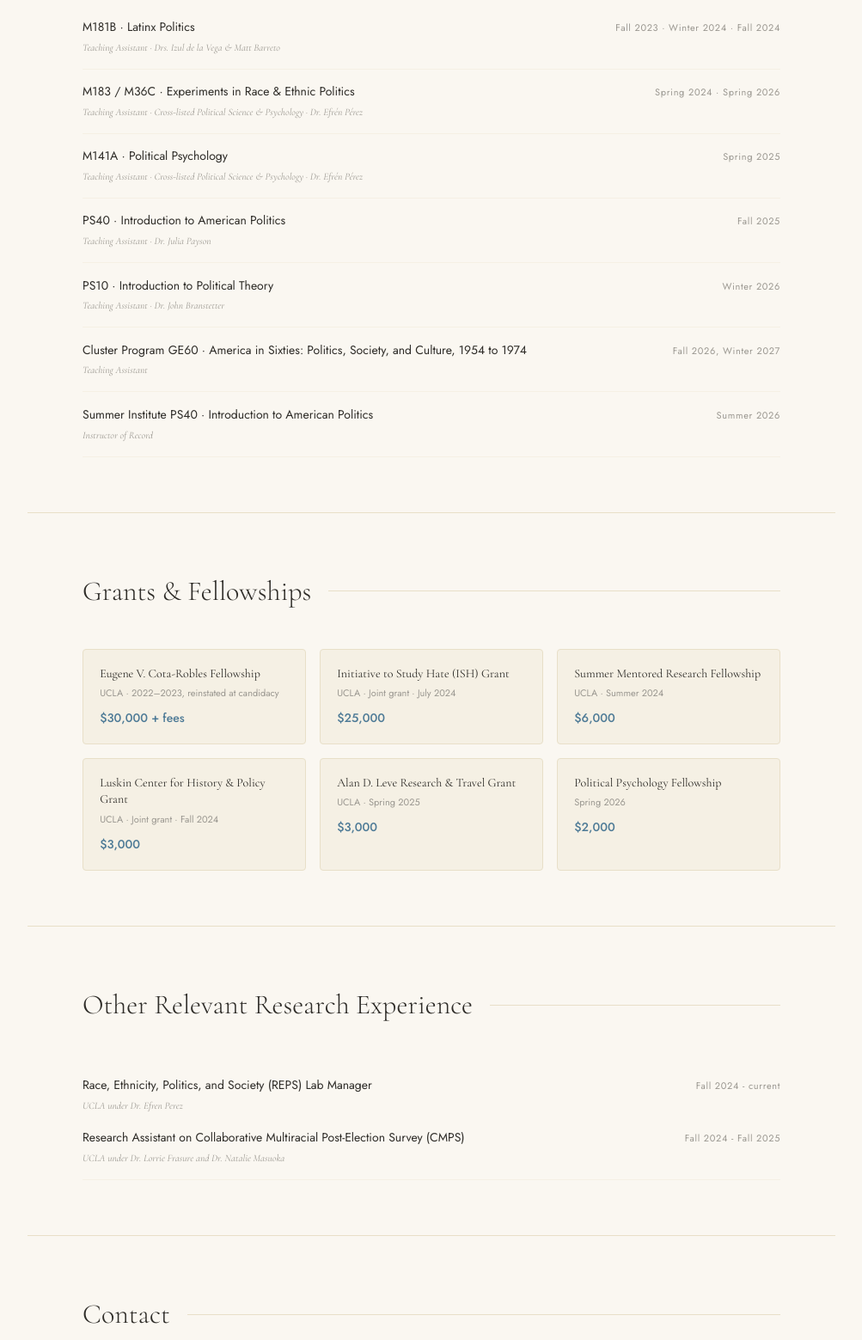
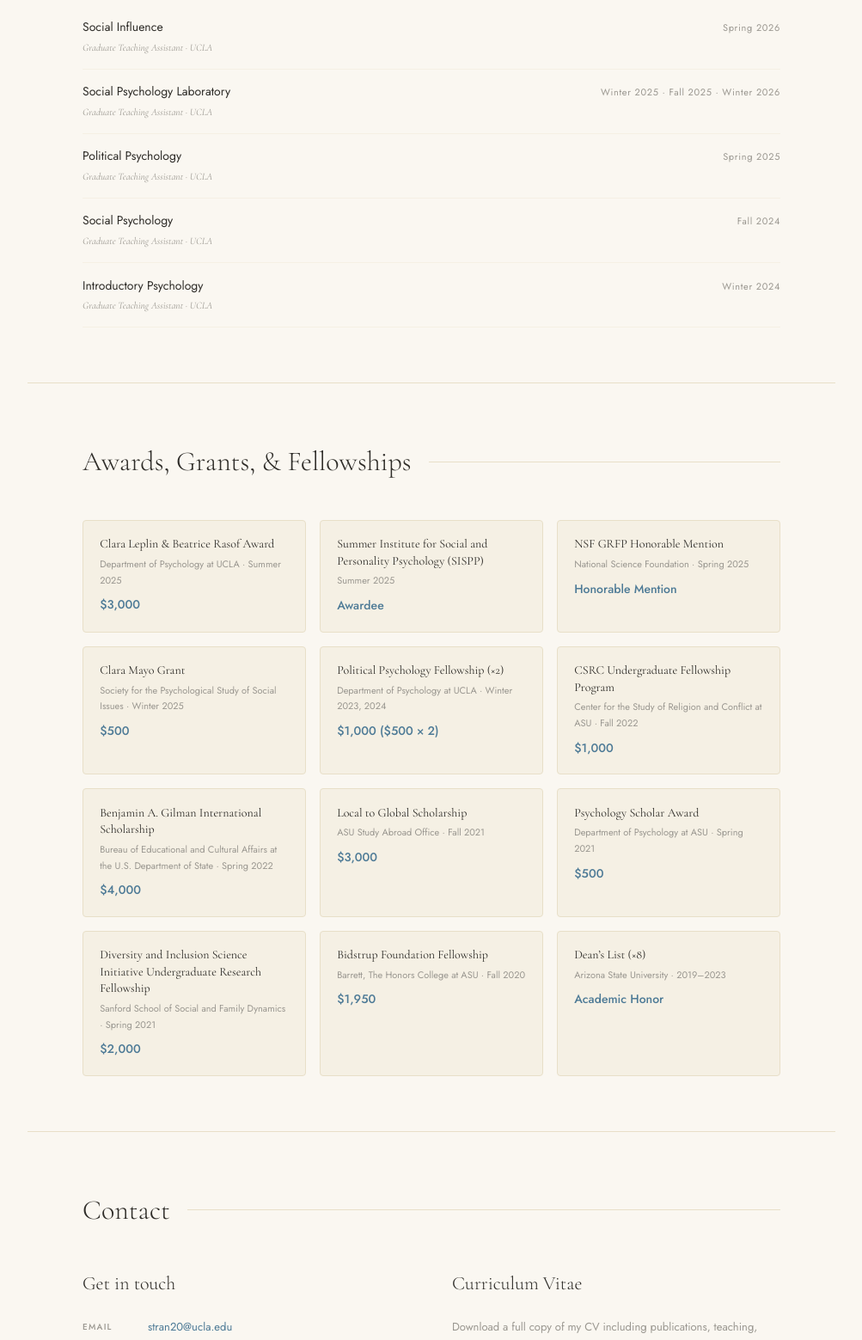
Before and after one commit to transydney9/sydneytran, a plain HTML site: page index.html in a window 1280 px wide. Shown: the part 2020-3579 px from the top of the page at 86% size, without its empty margins (138-1141 px from the left). Drawn offline with nearby package versions, Linux system fonts and the light colour scheme.

Commit message:
Update index.html

```diff
--- a/index.html
+++ b/index.html
@@ -616,112 +616,112 @@
 
     <div class="teach-item">
       <div>
-          <div class="teach-name">M181B · Latinx Politics</div>
-          <div class="teach-sub">Teaching Assistant · Drs. Izul de la Vega &amp; Matt Barreto</div>
+        <div class="teach-name">Social Influence</div>
+        <div class="teach-sub">Graduate Teaching Assistant · UCLA</div>
       </div>
-        <div class="teach-term">Fall 2023 · Winter 2024 · Fall 2024</div>
+      <div class="teach-term">Spring 2026</div>
     </div>
+
     <div class="teach-item">
       <div>
-          <div class="teach-name">M183 / M36C · Experiments in Race &amp; Ethnic Politics</div>
-          <div class="teach-sub">Teaching Assistant · Cross-listed Political Science &amp; Psychology · Dr. Efrén Pérez</div>
+        <div class="teach-name">Social Psychology Laboratory</div>
+        <div class="teach-sub">Graduate Teaching Assistant · UCLA</div>
       </div>
-        <div class="teach-term">Spring 2024 · Spring 2026</div>
+      <div class="teach-term">Winter 2025 · Fall 2025 · Winter 2026</div>
     </div>
+
     <div class="teach-item">
       <div>
-          <div class="teach-name">M141A · Political Psychology</div>
-          <div class="teach-sub">Teaching Assistant · Cross-listed Political Science &amp; Psychology · Dr. Efrén Pérez</div>
+        <div class="teach-name">Political Psychology</div>
+        <div class="teach-sub">Graduate Teaching Assistant · UCLA</div>
       </div>
       <div class="teach-term">Spring 2025</div>
     </div>
+
     <div class="teach-item">
       <div>
-          <div class="teach-name">PS40 · Introduction to American Politics</div>
-          <div class="teach-sub">Teaching Assistant · Dr. Julia Payson</div>
+        <div class="teach-name">Social Psychology</div>
+        <div class="teach-sub">Graduate Teaching Assistant · UCLA</div>
       </div>
-        <div class="teach-term">Fall 2025</div>
+      <div class="teach-term">Fall 2024</div>
     </div>
+
     <div class="teach-item">
       <div>
-          <div class="teach-name">PS10 · Introduction to Political Theory</div>
-          <div class="teach-sub">Teaching Assistant · Dr. John Branstetter</div>
+        <div class="teach-name">Introductory Psychology</div>
+        <div class="teach-sub">Graduate Teaching Assistant · UCLA</div>
       </div>
-        <div class="teach-term">Winter 2026</div>
-      </div>
-      <div class="teach-item">
-        <div>
-          <div class="teach-name">Cluster Program GE60 · America in Sixties: Politics, Society, and Culture, 1954 to 1974</div>
-          <div class="teach-sub">Teaching Assistant</div>
-        </div>
-        <div class="teach-term">Fall 2026, Winter 2027</div>
-      </div>
-      <div class="teach-item">
-        <div>
-          <div class="teach-name">Summer Institute PS40 · Introduction to American Politics</div>
-          <div class="teach-sub">Instructor of Record</div>
-        </div>
-        <div class="teach-term">Summer 2026</div>
+      <div class="teach-term">Winter 2024</div>
     </div>
   </section>
 
  <!-- GRANTS -->
     <section id="grants" class="content-section">
       <div class="section-header">
-        <h2>Grants &amp; Fellowships</h2>
+        <h2>Awards, Grants, &amp; Fellowships</h2>
         <div class="section-rule"></div>
       </div>
       <div class="grants-grid">
         <div class="grant-card">
-          <p class="grant-name">Eugene V. Cota-Robles Fellowship</p>
-          <p class="grant-org">UCLA · 2022–2023, reinstated at candidacy</p>
-          <p class="grant-amount">$30,000 + fees</p>
-        </div>
-        <div class="grant-card">
-          <p class="grant-name">Initiative to Study Hate (ISH) Grant</p>
-          <p class="grant-org">UCLA · Joint grant · July 2024</p>
-          <p class="grant-amount">$25,000</p>
-        </div>
-        <div class="grant-card">
-          <p class="grant-name">Summer Mentored Research Fellowship</p>
-          <p class="grant-org">UCLA · Summer 2024</p>
-          <p class="grant-amount">$6,000</p>
-        </div>
-        <div class="grant-card">
-          <p class="grant-name">Luskin Center for History &amp; Policy Grant</p>
-          <p class="grant-org">UCLA · Joint grant · Fall 2024</p>
+          <p class="grant-name">Clara Leplin &amp; Beatrice Rasof Award</p>
+          <p class="grant-org">Department of Psychology at UCLA · Summer 2025</p>
           <p class="grant-amount">$3,000</p>
         </div>
         <div class="grant-card">
-          <p class="grant-name">Alan D. Leve Research &amp; Travel Grant</p>
-          <p class="grant-org">UCLA · Spring 2025</p>
+          <p class="grant-name">Summer Institute for Social and Personality Psychology (SISPP)</p>
+          <p class="grant-org">Summer 2025</p>
+          <p class="grant-amount">Awardee</p>
+        </div>
+        <div class="grant-card">
+          <p class="grant-name">NSF GRFP Honorable Mention</p>
+          <p class="grant-org">National Science Foundation · Spring 2025</p>
+          <p class="grant-amount">Honorable Mention</p>
+        </div>
+        <div class="grant-card">
+          <p class="grant-name">Clara Mayo Grant</p>
+          <p class="grant-org">Society for the Psychological Study of Social Issues · Winter 2025</p>
+          <p class="grant-amount">$500</p>
+        </div>
+        <div class="grant-card">
+          <p class="grant-name">Political Psychology Fellowship (×2)</p>
+          <p class="grant-org">Department of Psychology at UCLA · Winter 2023, 2024</p>
+          <p class="grant-amount">$1,000 ($500 × 2)</p>
+        </div>
+        <div class="grant-card">
+          <p class="grant-name">CSRC Undergraduate Fellowship Program</p>
+          <p class="grant-org">Center for the Study of Religion and Conflict at ASU · Fall 2022</p>
+          <p class="grant-amount">$1,000</p>
+        </div>
+        <div class="grant-card">
+          <p class="grant-name">Benjamin A. Gilman International Scholarship</p>
+          <p class="grant-org">Bureau of Educational and Cultural Affairs at the U.S. Department of State · Spring 2022</p>
+          <p class="grant-amount">$4,000</p>
+        </div>
+        <div class="grant-card">
+          <p class="grant-name">Local to Global Scholarship</p>
+          <p class="grant-org">ASU Study Abroad Office · Fall 2021</p>
           <p class="grant-amount">$3,000</p>
         </div>
         <div class="grant-card">
-          <p class="grant-name">Political Psychology Fellowship</p>
-          <p class="grant-org">Spring 2026</p>
+          <p class="grant-name">Psychology Scholar Award</p>
+          <p class="grant-org">Department of Psychology at ASU · Spring 2021</p>
+          <p class="grant-amount">$500</p>
+        </div>
+        <div class="grant-card">
+          <p class="grant-name">Diversity and Inclusion Science Initiative Undergraduate Research Fellowship</p>
+          <p class="grant-org">Sanford School of Social and Family Dynamics · Spring 2021</p>
           <p class="grant-amount">$2,000</p>
         </div>
+        <div class="grant-card">
+          <p class="grant-name">Bidstrup Foundation Fellowship</p>
+          <p class="grant-org">Barrett, The Honors College at ASU · Fall 2020</p>
+          <p class="grant-amount">$1,950</p>
         </div>
-    </section>
-
-     <!-- OTHER RELEVANT RESEARCH EXPERIENCE -->
-<section id="other" class="content-section">
-      <div class="section-header">
-        <h2>Other Relevant Research Experience</h2>
-        <div class="section-rule"></div>
+        <div class="grant-card">
+          <p class="grant-name">Dean’s List (×8)</p>
+          <p class="grant-org">Arizona State University · 2019–2023</p>
+          <p class="grant-amount">Academic Honor</p>
         </div>
-      <div class="other-item">
-        <div>
-          <div class="other-name">Race, Ethnicity, Politics, and Society (REPS) Lab Manager</div>
-          <div class="other-sub">UCLA under Dr. Efren Perez</div>
-        </div>
-        <div class="other-term">Fall 2024 - current</div>
-     <div>
-          <div class="other-name">Research Assistant on Collaborative Multiracial Post-Election Survey (CMPS)</div>
-          <div class="other-sub">UCLA under Dr. Lorrie Frasure and Dr. Natalie Masuoka</div>
-        </div>
-        <div class="other-term">Fall 2024 - Fall 2025</div>
       </div>
     </section>
 
@@ -736,15 +736,15 @@
           <h3>Get in touch</h3>
           <div class="contact-row">
             <span class="c-label">Email</span>
-            <span class="c-value"><a href="mailto:enortiz@ucla.edu">enortiz@ucla.edu</a></span>
+            <span class="c-value"><a href="mailto:stran20@ucla.edu">stran20@ucla.edu</a></span>
           </div>
           <div class="contact-row">
             <span class="c-label">Office</span>
-            <span class="c-value">Bunche Hall<br>UCLA, Los Angeles CA 90095</span>
+            <span class="c-value">Pritzker Hall<br>UCLA, Los Angeles CA 90095</span>
           </div>
           <div class="contact-row">
             <span class="c-label">Department</span>
-            <span class="c-value">Political Science, UCLA</span>
+            <span class="c-value">Psychology, UCLA</span>
           </div>
         </div>
         <div class="contact-block">
```
Lines whose indentation alone changed are shown as unchanged.
